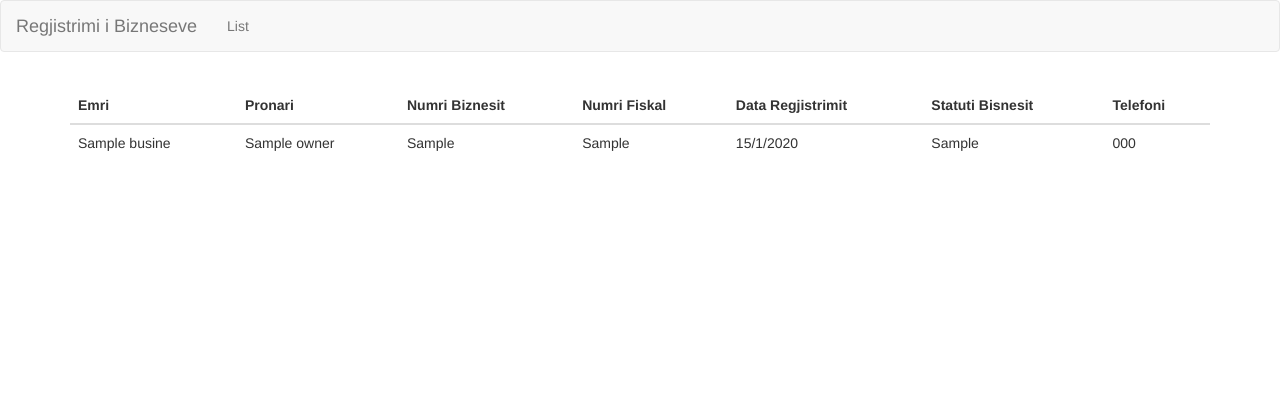
After one commit to opendatakosovo/business-registrar, a Flask app: page /list in a window 1280 px wide. The commit adds this page. Shown: the top 420 px of the page. Run offline with Flask 2, Linux system fonts and the light colour scheme; a database or web service that is not in the repository returns one stand-in record (values such as "Sample title"); parts of the project's set-up code (start-up, migrations or seed data) failed here and were passed over; some libraries are stand-ins or nearby versions.

Commit message:
implemented list of businesses

```diff
--- a/br/__init__.py
+++ b/br/__init__.py
@@ -83,6 +83,7 @@ def configure_logging(app):
 
 #Import Forms
 from views.index import Index
+from views.list import List
 from views.json.places import Places
 
 
@@ -95,4 +96,6 @@ def register_url_rules(app):
     #Index url rule
     app.add_url_rule('/', view_func=Index.as_view('index'))
 
+    app.add_url_rule('/list', view_func=List.as_view('list'))
+
     app.add_url_rule('/json/places', view_func=Places.as_view('json_places'))
--- a/br/templates/layout.html
+++ b/br/templates/layout.html
@@ -31,6 +31,11 @@
 				<a class="navbar-brand" href="{{ config.BASE_PATH }}">Regjistrimi i Bizneseve</a>
 			</div>
 			{% endif %}
+			<div class="collapse navbar-collapse" id="bs-example-navbar-collapse-1">
+				<ul class="nav navbar-nav">
+	        		<li><a href="{{ config.BASE_PATH }}/list">List</span></a></li>
+	        	</ul>
+        	</div>
 		</div>
 	</nav>
 
--- /dev/null
+++ b/br/templates/list.html
@@ -0,0 +1,34 @@
+{% extends "layout.html" %}
+
+{% block body %}
+	<table class="table table-hover">
+		<thead>
+			<tr>
+				<th>Emri</th>
+				<th>Pronari</th>
+				<th>Numri Biznesit</th>
+				<th>Numri Fiskal</th>
+				<th>Data Regjistrimit</th>
+				<th>Statuti Bisnesit</th>
+				<th>Telefoni</th>
+			</tr>
+		</thead>
+		<tbody>
+			{% for place in places %}
+				{% set viti = place.registration_date.year %}
+	    		{% set muaji = place.registration_date.month %}
+    			{% set dita = place.registration_date.day %}
+    			{% set data_regjistrimit = (dita, muaji, viti)|join("/") %}
+			<tr>
+				<td>{{ place.company_name }}</td>
+				<td>{{ place.owner }}</td>
+				<td>{{ place.business_nr }}</td>
+				<td>{{ place.fiscal_nr }}</td>
+				<td>{{ data_regjistrimit }}</td>
+				<td>{{ place.business_statute }}</td>
+				<td>{{ place.phone_nr }}</td>
+			</tr>
+			{% endfor %}
+		</tbody>
+	</table>
+{% endblock %}
--- /dev/null
+++ b/br/views/list.py
@@ -0,0 +1,14 @@
+from flask import render_template
+from flask.views import MethodView
+from br import mongo
+
+
+
+class List(MethodView):
+    methods = ['GET']
+
+    def get(self):
+        ''' Dispatch request
+        '''
+        places = mongo.db.business.find();
+        return render_template('list.html', places=places)
```
